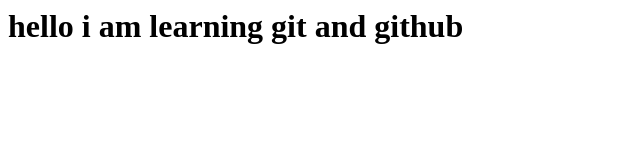
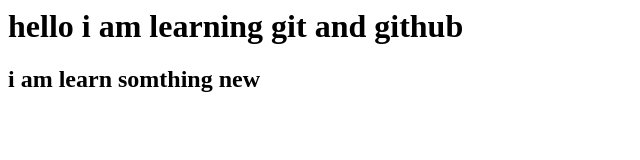
Before and after one commit to mohitburman123/javascript-practice, a plain HTML site: page index.html in a window 1280 px wide. Shown: the whole page, without its empty margins (0-640 px from the left). Drawn offline with Linux system fonts and the light colour scheme.

Commit message:
learn h2

```diff
--- a/index.html
+++ b/index.html
@@ -1 +1,2 @@
 <h1>hello i am learning git and github</h1>
+<h2>i am learn somthing new</h2>
```
